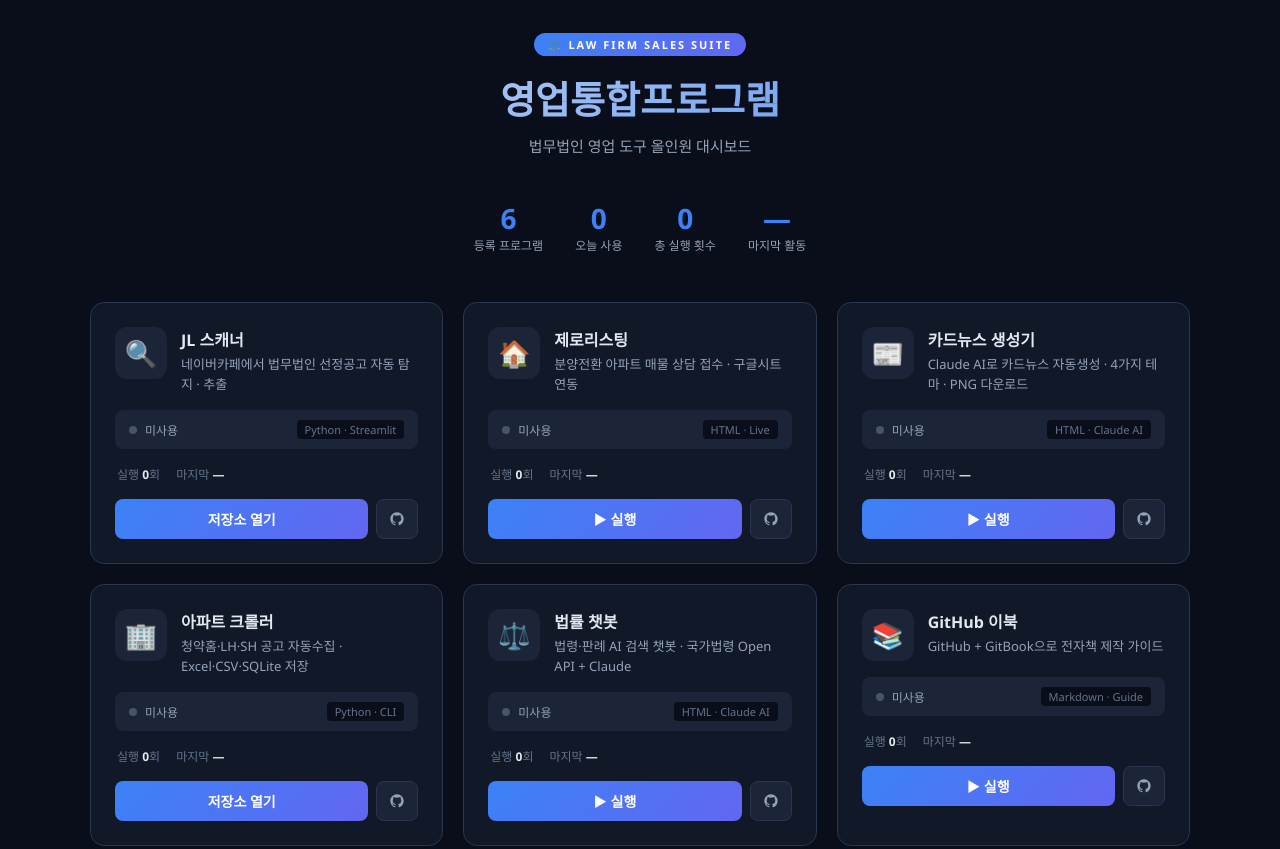
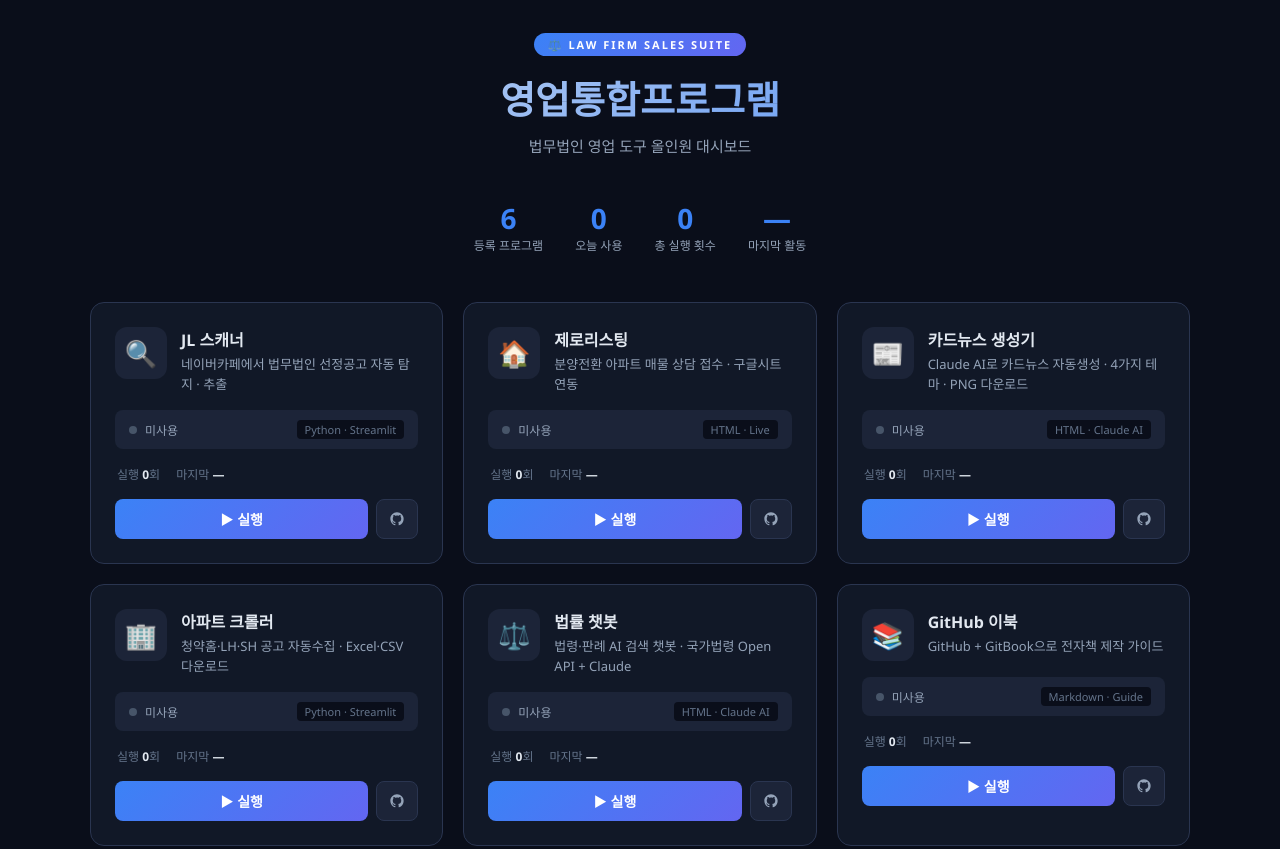
Before and after one commit to kingjin77-rgb/aii-in-one, a plain HTML site: page index.html in a window 1280 px wide. Shown: the top 849 px of the page. Drawn offline with Linux system fonts and the light colour scheme.

Commit message:
Update JL scanner and apt-crawler to HF Spaces URLs

```diff
--- a/index.html
+++ b/index.html
@@ -300,8 +300,8 @@ const PROGRAMS = [
     icon: '🔍',
     name: 'JL 스캐너',
     desc: '네이버카페에서 법무법인 선정공고 자동 탐지 · 추출',
-    url: 'https://github.com/kingjin77-rgb/jl-scanner',
-    urlType: 'github',  // Streamlit Cloud 배포 후 url/urlType 변경
+    url: 'https://huggingface.co/spaces/kingjin77/jl-scanner',
+    urlType: 'live',
     ghUrl: 'https://github.com/kingjin77-rgb/jl-scanner',
     tag: 'Python · Streamlit',
   },
@@ -329,11 +329,11 @@ const PROGRAMS = [
     id: 'apt-crawler',
     icon: '🏢',
     name: '아파트 크롤러',
-    desc: '청약홈·LH·SH 공고 자동수집 · Excel·CSV·SQLite 저장',
-    url: 'https://github.com/kingjin77-rgb/apt-crawler',
-    urlType: 'github',
+    desc: '청약홈·LH·SH 공고 자동수집 · Excel·CSV 다운로드',
+    url: 'https://huggingface.co/spaces/kingjin77/apt-crawler',
+    urlType: 'live',
     ghUrl: 'https://github.com/kingjin77-rgb/apt-crawler',
-    tag: 'Python · CLI',
+    tag: 'Python · Streamlit',
   },
   {
     id: 'law-chatbot',
```
